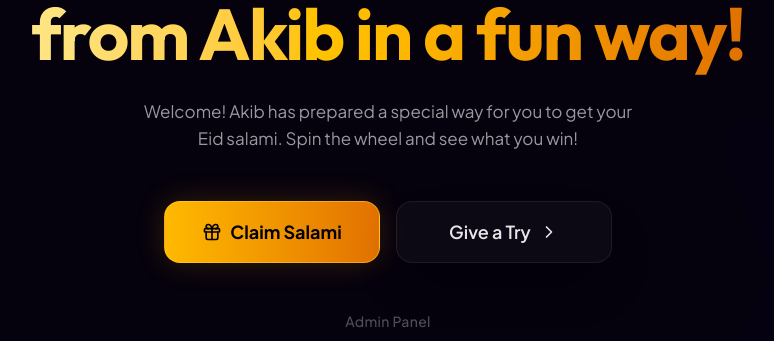
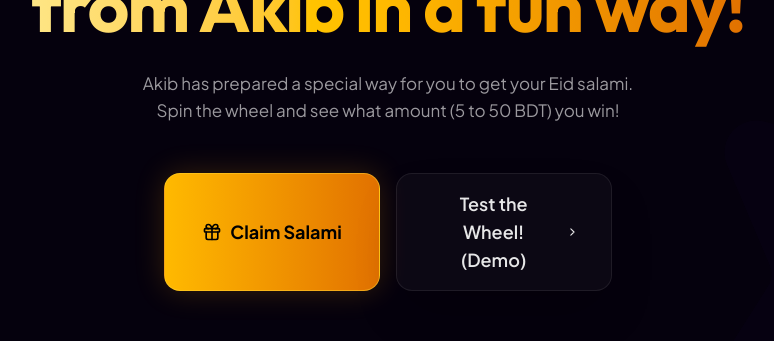
Before and after one commit to akiibjabed/salamiweb, a React (Vite) app: page / in a window 1280 px wide. Shown: the part 301-642 px from the top of the page, without its empty margins (252-1026 px from the left). Built offline with nearby package versions, Linux system fonts and the light colour scheme; no server answers; the database is empty.

Commit message:
Update LandingPage.tsx

```diff
--- a/src/components/LandingPage.tsx
+++ b/src/components/LandingPage.tsx
@@ -39,11 +39,11 @@ export default function LandingPage({ onStart, onAdmin }: LandingPageProps) {
           <Sparkles className="text-amber-400 animate-pulse" size={20} />
         </div>
         <h1 className="text-5xl md:text-7xl font-display font-bold text-white leading-[1.1] tracking-tight">
-          Claim your salami <br />
+          Claim your Eid salami <br />
           <span className="text-gradient-gold">from Akib in a fun way!</span>
         </h1>
         <p className="text-white/60 max-w-lg mx-auto text-[17px] leading-relaxed">
-          Welcome! Akib has prepared a special way for you to get your Eid salami. Spin the wheel and see what you win!
+          Akib has prepared a special way for you to get your Eid salami. Spin the wheel and see what amount (5 to 50 BDT) you win!
         </p>
       </motion.div>
 
@@ -64,7 +64,7 @@ export default function LandingPage({ onStart, onAdmin }: LandingPageProps) {
           onClick={() => onStart('try')}
           className="flex-1 glass-panel text-white/90 px-8 py-4 rounded-2xl font-semibold text-lg hover:bg-white/10 hover:text-white transition-all transform hover:-translate-y-1 flex items-center justify-center gap-2 group"
         >
-          Give a Try
+          Test the Wheel! (Demo)
           <ChevronRight className="group-hover:translate-x-1 transition-transform" size={20} />
         </button>
       </motion.div>
```
